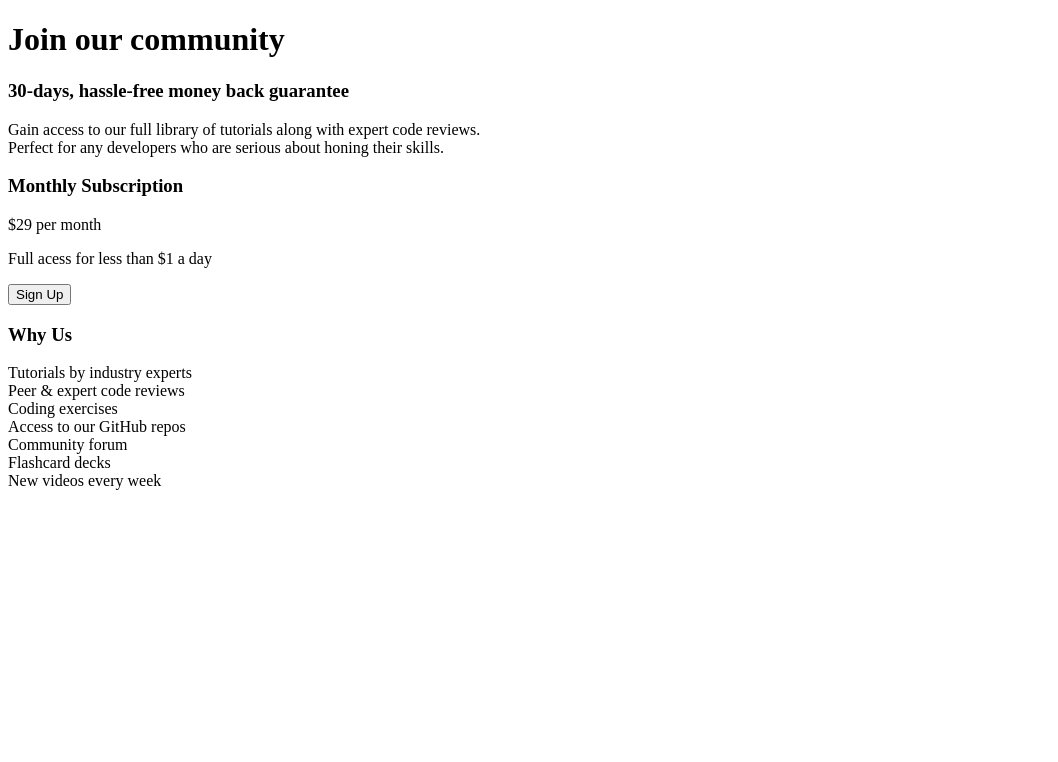
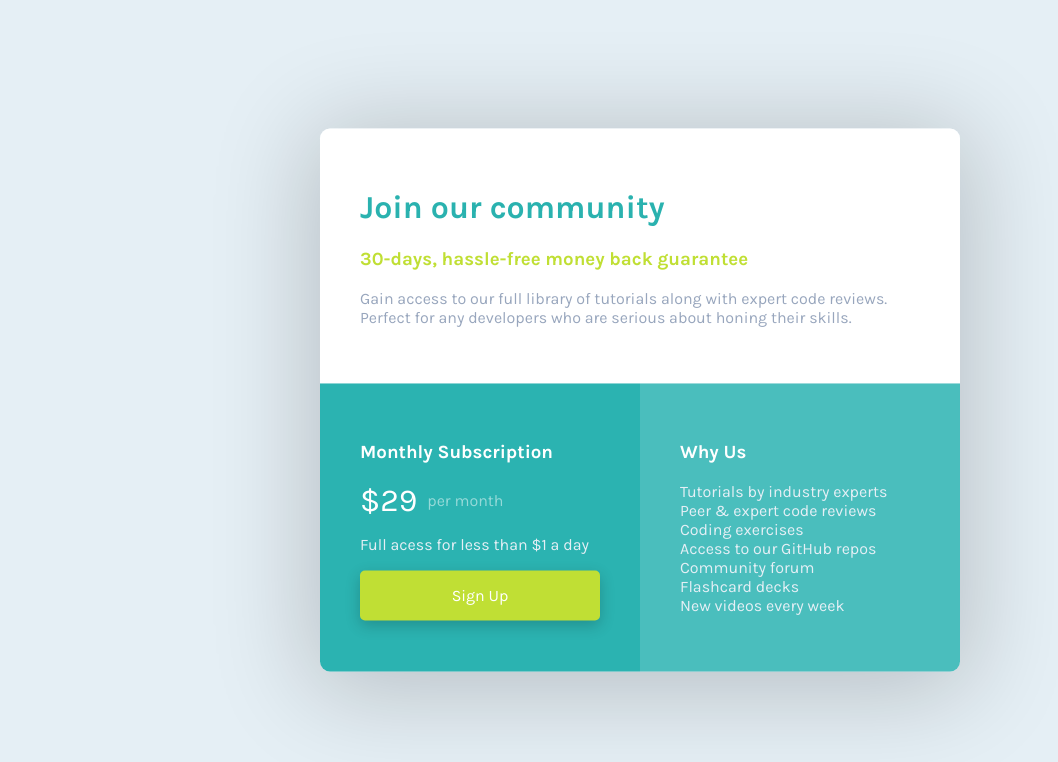
Before and after one commit to KaioDelmondes/FrontWeb, a plain HTML site: page Iniciante/single-price-grid-component-master/index_flexbox.html in a window 1280 px wide. Shown: the whole page, without its empty margins (0-1058 px from the left). Drawn offline with Linux system fonts and the light colour scheme.

Commit message:
Flexbox: melhorando estrutura; centralizando elementos; estilizando letras; padronizando classes.

```diff
--- a/Iniciante/single-price-grid-component-master/index_flexbox.html
+++ b/Iniciante/single-price-grid-component-master/index_flexbox.html
@@ -5,7 +5,7 @@
   <meta name="viewport" content="width=device-width, initial-scale=1.0"> <!-- displays site properly based on user's device -->
 
   <link rel="icon" type="image/png" sizes="32x32" href="./images/favicon-32x32.png">
-  <link rel="stylesheet" href="./style.css">
+  <link rel="stylesheet" href="./style_flexbox.css">
 
   <link rel="preconnect" href="https://fonts.gstatic.com">
   <link href="https://fonts.googleapis.com/css2?family=Karla:wght@400;700&display=swap" rel="stylesheet">
@@ -19,23 +19,18 @@
 </head>
 <body>
 
-  <div class="content centerlized">
-    <div class="wrapper topcard">
+  <div class="wrapper centerlized">
 
-      <div class="col1">
+      <div class="topcard">
         <h1>Join our community</h1>
         <h3>30-days, hassle-free money back guarantee</h3>
-        <p class="">
+        <p>
           Gain access to our full library of tutorials along with expert code reviews.<br>
           Perfect for any developers who are serious about honing their skills.<br>
         </p>
       </div>
 
-    </div>
-
-    <div class="wrapper subcard">
-
-      <div class="col1">
+      <div id="left-subcard" class="subcard">
         <h3>Monthly Subscription</h3>
           <div class="price">
             <span>$29</span>
@@ -47,9 +42,9 @@
         </button>
       </div>
 
-      <div class="col1">
+      <div id="right-subcard" class="subcard">
         <h3>Why Us</h3>
-        <p class="">
+        <p>
           Tutorials by industry experts<br>
           Peer & expert code reviews<br>
           Coding exercises<br>
@@ -60,7 +55,6 @@
         </p>
       </div>
 
-    </div>
   </div>
 
 </body>
--- a/Iniciante/single-price-grid-component-master/style_flexbox.css
+++ b/Iniciante/single-price-grid-component-master/style_flexbox.css
@@ -3,15 +3,18 @@
     font-family: 'Karla', sans-serif;
 }
 
-body {
+body, html {
     background-color: hsl(204, 43%, 93%);
-    margin: 0px;
-    padding: 0px;
+    margin: 0;
+    padding: 0;
+    height: 100%;
 }
 
-.centerlized{
-    display: block;
-    width: 100%;
+p {
+    color: hsl(204, 43%, 93%);
+}
+
+.centerlized {
     position: absolute;
     top: 50%;
     left: 50%;
@@ -21,37 +24,53 @@ body {
 .wrapper {
     max-width: 50%;
     display: flex;
-    margin: auto;
-}
-
-.col1 {
-    flex: 1;
+    flex-wrap: wrap;
+    border-radius: 10px;
+    box-shadow: 0px 10px 100px 10px rgba(0, 0, 0, 0.2);
 }
 
 .topcard {
+    flex: 1 100%;
     padding: 40px;
     background-color: #fff;
     border-top-left-radius: 10px;
     border-top-right-radius: 10px;
 }
 
-div.subcard > div {
-    padding: 40px;
-    z-index: -1;
+.topcard h1 {
+    color: hsl(179, 62%, 43%);
+}
+.topcard h3 {
+    color: hsl(71, 73%, 54%);
+}
+.topcard p {
+    color: hsl(218, 22%, 67%);
 }
 
-div.subcard > div {
+.subcard {
+    flex: 0.5 50%;
+    padding: 40px;
     color: #fff;
 }
 
-div.subcard > div:nth-child(1) {
+#left-subcard {
     border-bottom-left-radius: 10px;
     background-color: #2BB3B1;
 }
 
-div.subcard > div:nth-child(2) {
+#right-subcard {
     border-bottom-right-radius: 10px;
     background-color: #4ABEBD;
+}
+
+div.price > span:nth-child(1) {
+    font-size: 2em;
+}
+
+div.price > span:nth-child(2) {
+    opacity: 0.5;
+    margin-left: 10px;
+    align-self: center;
 }
 
 .btn-sign{
@@ -84,153 +103,28 @@ div.price > span:nth-child(2) {
     .wrapper{
         max-width: unset;
         width: 90%;
-        display: block;
-    }
-    .col1{
-        flex: unset;
-        width: 100%;
-    }
-    div.subcard > div:nth-child(1) {
-        border-radius: unset;
     }
 
-    div.subcard > div:nth-child(2) {
-        border-bottom-right-radius: 10px;
-        border-bottom-left-radius: 10px;
+    .subcard{
+        flex: 1 100%;
     }
 
-}
-/*
-.main-card{
-    padding: 0px;
-    margin: 0px;
-    position: absolute;
-    top: 50%;
-    left: 50%;
-    transform: translate(-50%, -50%);
-    box-shadow: 0px 10px 100px 10px rgba(0, 0, 0, 0.2);
-    border-radius: 10px;
-}
+    #left-subcard  {
+        border-bottom-left-radius: unset;
+    }
 
-.header-card{
-    padding: 40px;
-    background-color: #fff;
-    border-top-left-radius: 10px;
-    border-top-right-radius: 10px;
-}
+    #right-subcard  {
+        border-bottom-left-radius: 10px;
+        border-bottom-right-radius: 10px;
+    }
 
-.footer-card{
-    margin: 0px;
-    color: #fff;
-    display: flex;
-}
-
-#fc1{
-    padding: 40px;
-    background-color: hsl(179, 61%, 44%);
-    height: inherit;
-}
-
-#fc2{
-    padding: 40px;
-    background-color: hsl(179, 47%, 52%);
-    height: auto;
-}
-
-.top-card{
-    padding: 40px;
-    width: 554px;
-    height: 135px;
-    background-color: #fff;
-    border-top-left-radius: 10px;
-    border-top-right-radius: 10px;
-}
-
-.content{
-    padding: 0px;
-    margin: 0px;
-    height: 100%;
-    font-family: 'Karla', sans-serif;
-    position: relative;
-}
-
-.bottom-cards{
-    margin: 0px;
-    padding: 0px;
-}
-
-.bottom-card{
-    margin: 0px;
-    padding: 40px;
-    height: 180px;
-    width: 237px;
-    display: block;
-    float: left;
-    color: #fff;
+    /* .centerlized {
+        top: 5%;
+        left: 5%;
+        transform: translate(-5%, -5%);
+        top: unset;
+        left: unset;
+        transform: unset;
+    } */
 
 }
-.bottom-cards .bottom-card:first-child{
-    border-bottom-left-radius: 10px;
-    background-color: #2BB3B1;
-}
-.bottom-cards .bottom-card:last-child{
-    border-bottom-right-radius: 10px;
-    background-color: #4ABEBD;
-    font-size: 14px;
-    line-height: 20px;
-}
-
-.btn-sign{
-    width: 100%;
-    height: 50px;
-    border: none;
-    box-shadow: 0px 5px 15px 0px rgba(0, 0, 0, 0.2);
-    background-color: hsl(71, 73%, 54%);
-    color: #fff;
-    font-family: 'Karla', sans-serif;
-    font-size: 16px;
-    border-radius: 5px;
-    position: absolute;
-    bottom: 0px;
-    left: 0px;
-}
-
-.price-space{
-    margin: 0px 0px 10px 0px;
-    padding: 0px;
-    display: flex;
-}
-.price-space span:first-child{
-    font-size: 2em;
-}
-.price-space span:last-child{
-    opacity: 0.5;
-    align-self: center;
-    margin-left: 10px;
-}
-
-h3, h1{
-    margin-top: 0px;
-}
-
-.opac-text {
-    opacity: 0.8 ;
-}
-
-.row::after {
-    content: "";
-    clear: both;
-    display: table;
-}
-
-[class*="col-"] {
-    width: 100%;
-    float: left;
-}
- */
-
-
-/*
-color: #49A9A8
-color: #BED44E
-*/
```
